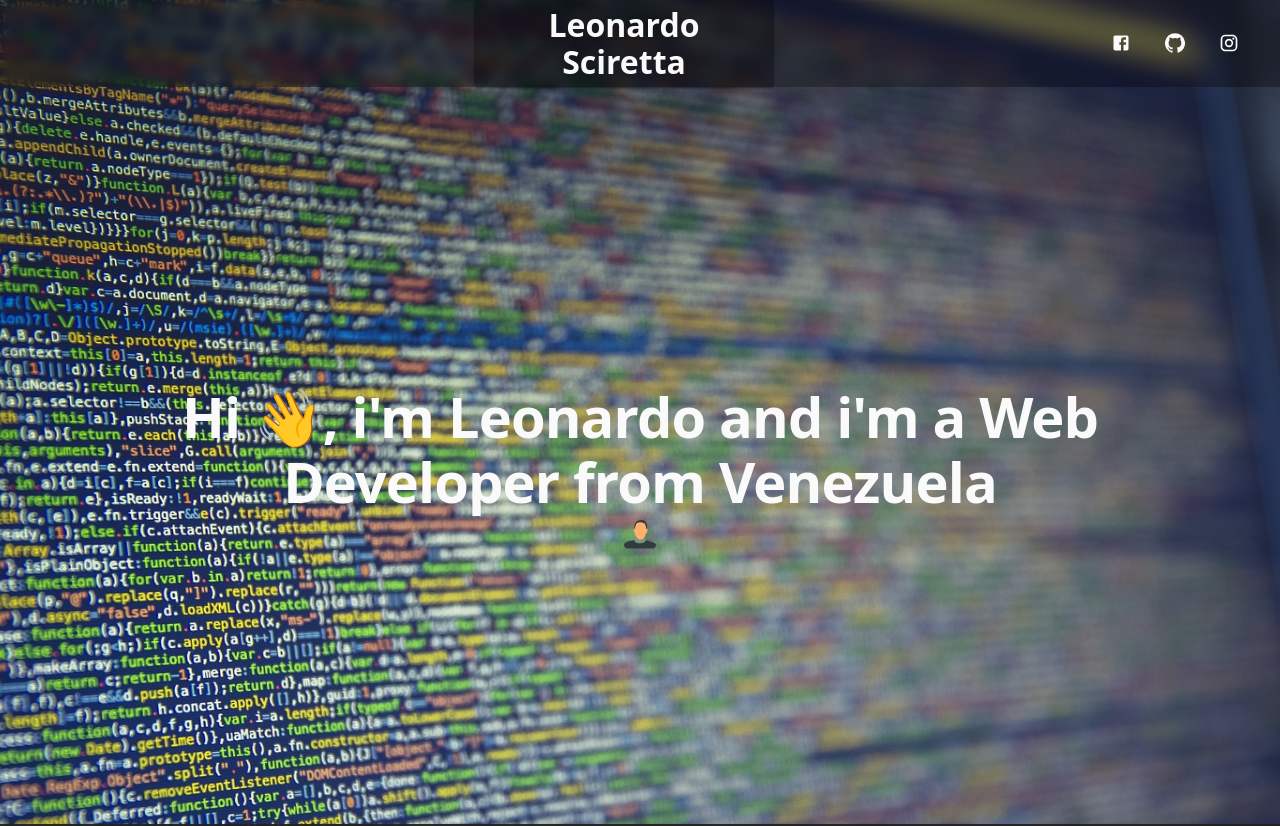
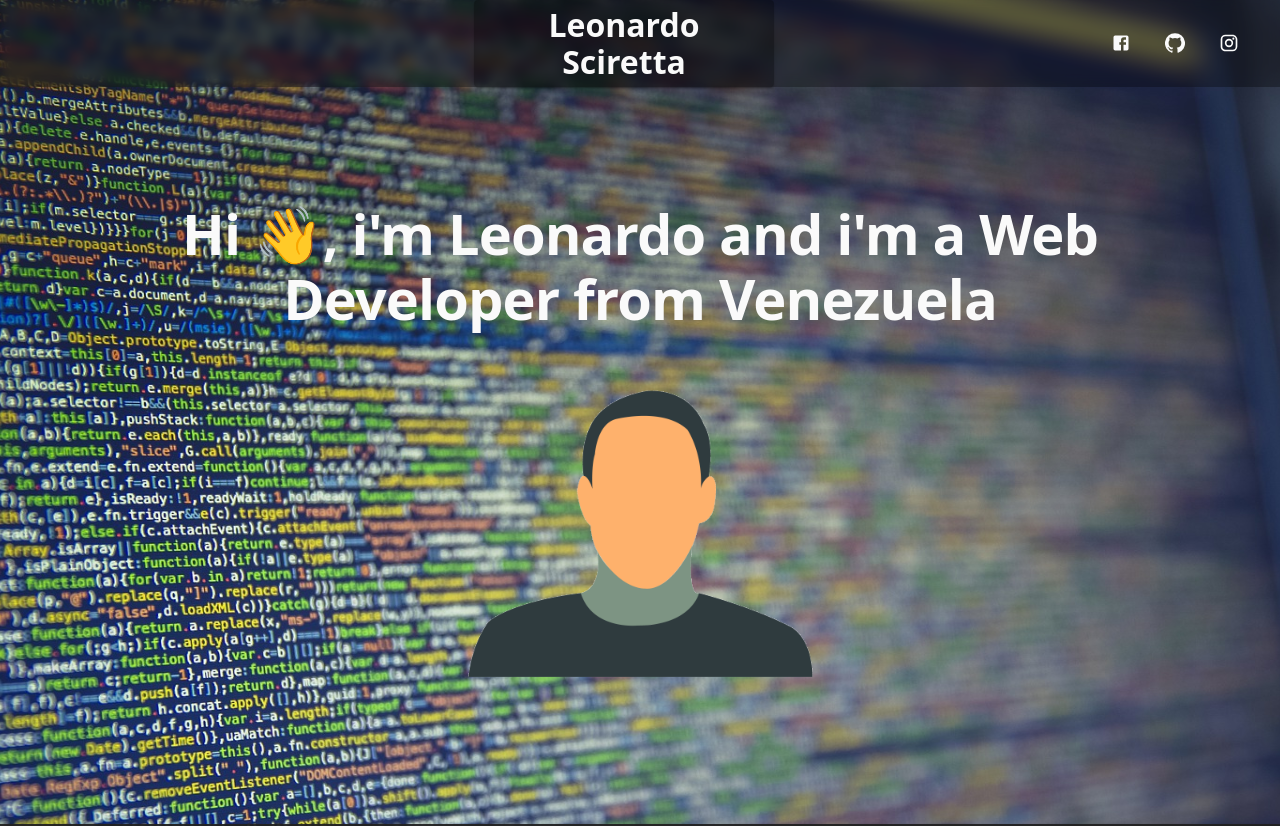
Before and after one commit to sciretta/sciretta, a Next.js app: page / in a window 1280 px wide. Shown: the top 826 px of the page. Built offline with nearby package versions, Linux system fonts and the light colour scheme.

Commit message:
Next image to avatar

```diff
--- a/views/Main.tsx
+++ b/views/Main.tsx
@@ -4,6 +4,7 @@ import Avatar from '@material-ui/core/Avatar'
 
 import Contact from 'components/Contact'
 import useStyles from 'styles/ViewsStyles'
+import Image from 'next/image'
 
 const avatar = 'avatar.png'
 
@@ -28,10 +29,13 @@ export default function Main() {
           </Typography>
         </Grid>
         <Grid item>
-          <Avatar
+          <Image
+            width={400}
+            height={400}
+            src={"/"+avatar}
+            alt="Avatar"
+            layout="fixed"
             className={classes.avatar}
-            alt="Leonardo"
-            src={avatar}
           />
         </Grid>
       </Grid>
```
